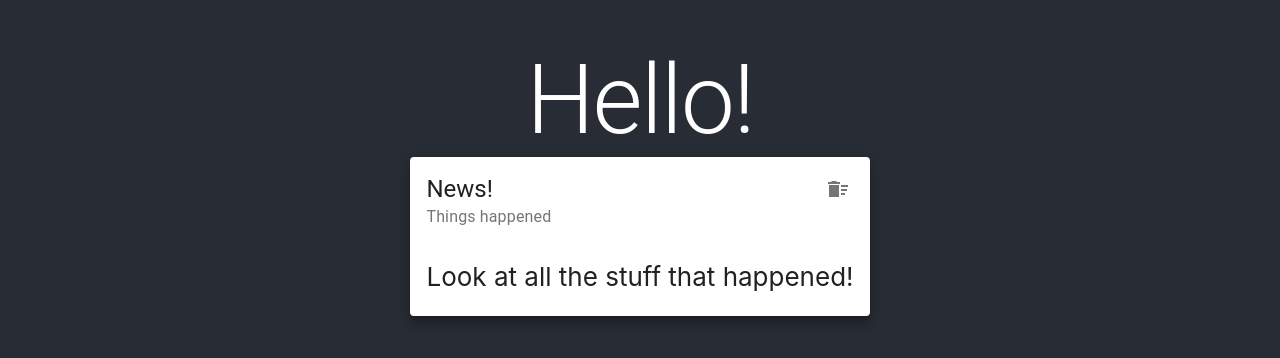
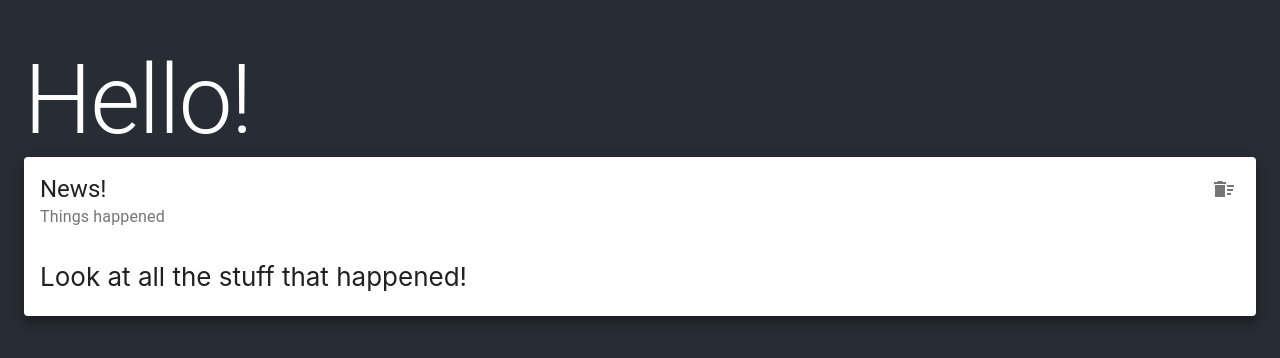
Before and after one commit to micrictor/security-resources, a React (Create React App) app: page / in a window 1280 px wide. Shown: the part 220-578 px from the top of the page. Built offline with nearby package versions, Linux system fonts and the light colour scheme.

Commit message:
Improving upon news cards

```diff
--- a/src/App.js
+++ b/src/App.js
@@ -4,7 +4,8 @@ import './App.css';
 
 function App() {
   return (
-    <Container maxWidth="lg" class="App-header">
+    <div className="App-header">
+      <Container>
         <Typography variant="h1">Hello!</Typography>
         <NewsCard
           title="News!"
@@ -12,6 +13,7 @@ function App() {
           description="Look at all the stuff that happened!"
         />
       </Container>
+    </div>
   );
 }
 
--- a/src/components/NewsCard.js
+++ b/src/components/NewsCard.js
@@ -8,6 +8,7 @@ import CardActions from '@material-ui/core/CardActions';
 import Collapse from '@material-ui/core/Collapse';
 import IconButton from '@material-ui/core/IconButton';
 import DeleteSweepSharpIcon from '@material-ui/icons/DeleteSweepSharp';
+import { UndoOutlined } from '@material-ui/icons';
 
 
 
@@ -24,13 +25,34 @@ export default function NewsCard(props) {
         }
     }
 
-    const handeUndoHide = () => {
+    const handleUndoHide = () => {
         clearTimeout(deleteTimer);
         setVisible(true);
     }
 
+    const styles = {
+        root: {
+            transition:"all 3s ease-in-out",
+            opacity: visible ? 1 : 0,
+        },
+        undoButton: {
+            justifyContext: "center",
+            fontSize: "50px"
+        },
+    }
+
     return (
-        <Box visibility={visible ? "visible" : "hidden"}>
+        <Box style={styles.root} alignContent="center" alignItems="center">
+            { !visible &&
+                <IconButton
+                    color="inherit"
+                    aria-label="undo-hide"
+                    onClick={handleUndoHide}
+                >
+                    <UndoOutlined style={styles.undoButton} />
+                </IconButton>
+            }
+            { visible &&
                 <Card raised={true} >
                     <CardHeader
                         title={title}
@@ -45,6 +67,7 @@ export default function NewsCard(props) {
                         {description}
                     </CardContent>
                 </Card>
+            }
         </Box>
     )
 }
```
Lines whose indentation alone changed are shown as unchanged.
